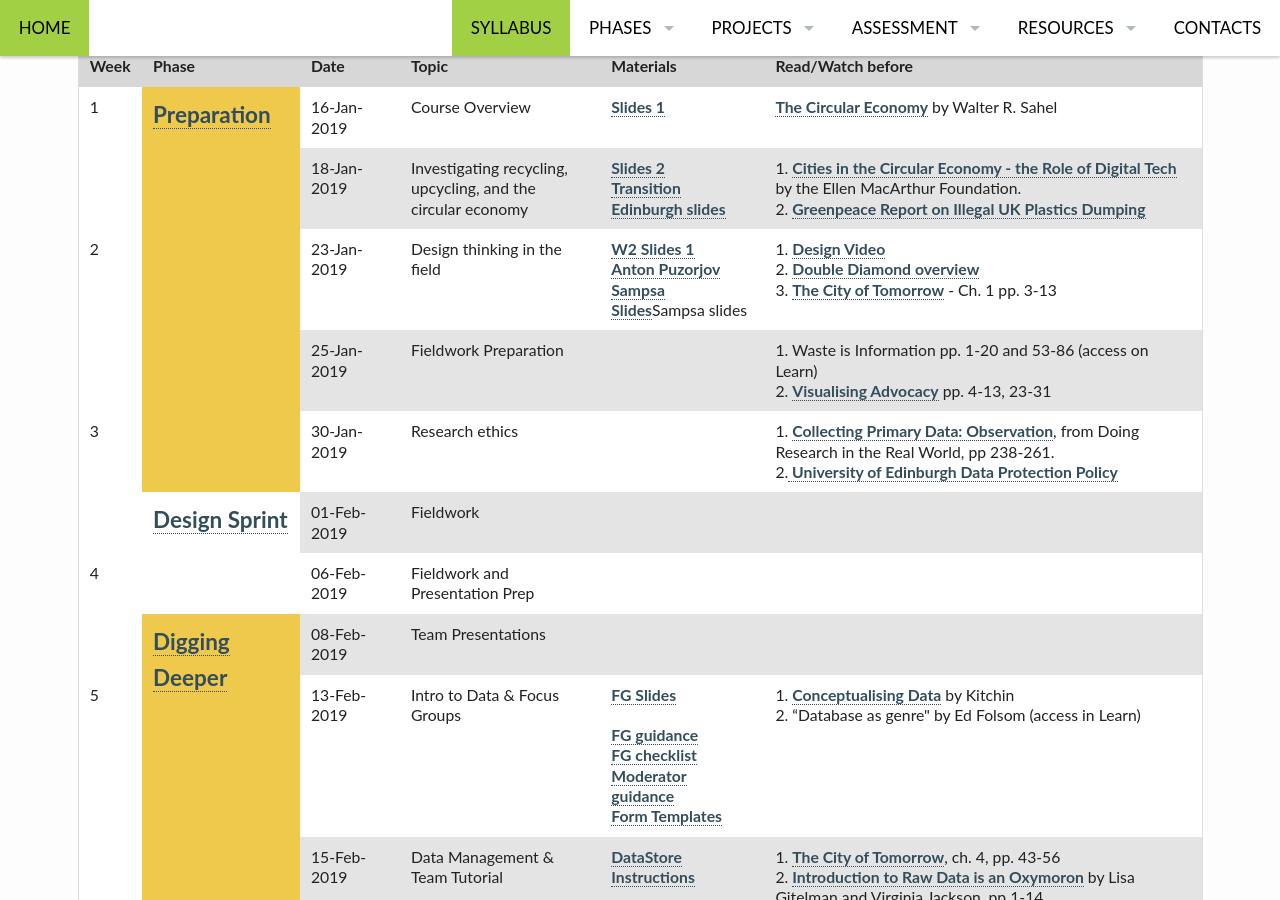
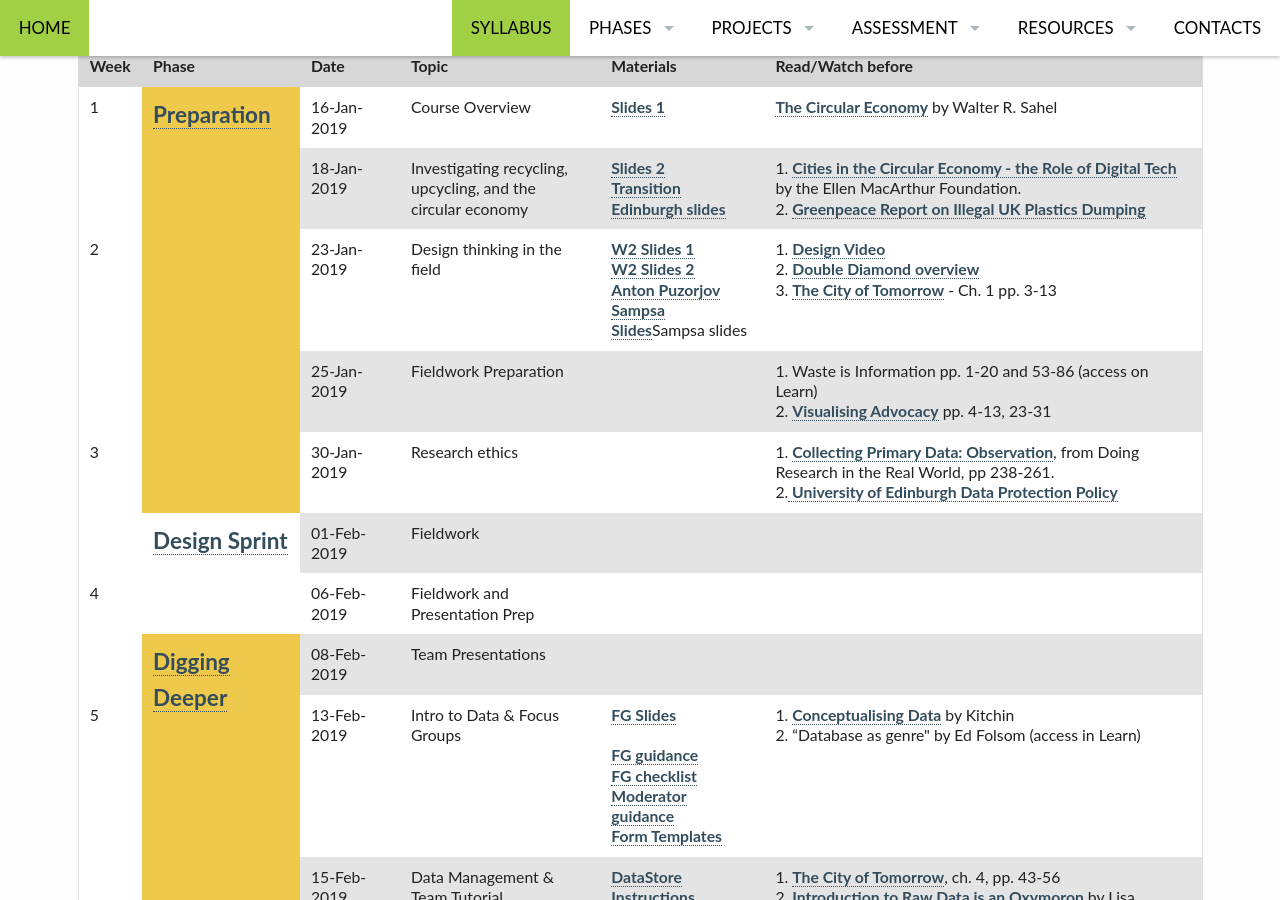
Before and after one commit to edinburghlivinglab/ddc, a Jekyll site: the page built from pages/syllabus.md, in a window 1280 px wide and 900 px high, scrolled down 841 px. Built offline with Jekyll 4.4.1, drawn with Linux system fonts in a browser that asks for light colours.

Commit message:
Update syllabus.md

```diff
--- a/pages/syllabus.md
+++ b/pages/syllabus.md
@@ -97,8 +97,8 @@
                 <td rowspan="2">2</td>
                 <td>23-Jan-2019</td>
                 <td>Design thinking in the field</td>
-                <td><a href="{{ site.baseurl }}/course_docs/week2-1.pptx" target="_blank">W2 Slides 1</a><br/><a href="https://docs.google.com/presentation/d/1tYPugL8mu-sAKZjq8D2hB2_TxdHZMDpvIWA_lutMqoA/edit#slide=id.p">Anton Puzorjov</a><br/><a href="{{ site.baseurl }}/course_docs/design_ethnography_2019.pptx" target="_blank">Sampsa Slides</a>Sampsa slides</td>
-                <td>1. <a href="https://youtu.be/JF2xaxjrQ7g">Design Video</a><br />
+                <td><a href="{{ site.baseurl }}/course_docs/week2-1.pptx" target="_blank">W2 Slides 1</a><br/><a href="{{ site.baseurl }}/course_docs/week2-2.pptx" target="_blank">W2 Slides 2</a><br/><a href="https://docs.google.com/presentation/d/1tYPugL8mu-sAKZjq8D2hB2_TxdHZMDpvIWA_lutMqoA/edit#slide=id.p">Anton Puzorjov</a><br/><a href="{{ site.baseurl }}/course_docs/design_ethnography_2019.pptx" target="_blank">Sampsa Slides</a>Sampsa slides</td>
+                <td>1. <a href="https://youtu.be/JF2xaxjrQ7g">Design Video</a><br/>
                     2. <a href="http://www.thecreativeindustries.co.uk/uk-creative-overview/news-and-views/view-what-is-design-and-why-it-matters">Double Diamond overview</a><br />
                     3. <a href="https://www.scribd.com/document/384155848/The-City-of-Tomorrow-Sensors-Networks-Hackers-And-the-Future-of-Urban-Life">The City of Tomorrow</a> - Ch. 1 pp. 3-13
                 </td>
```
